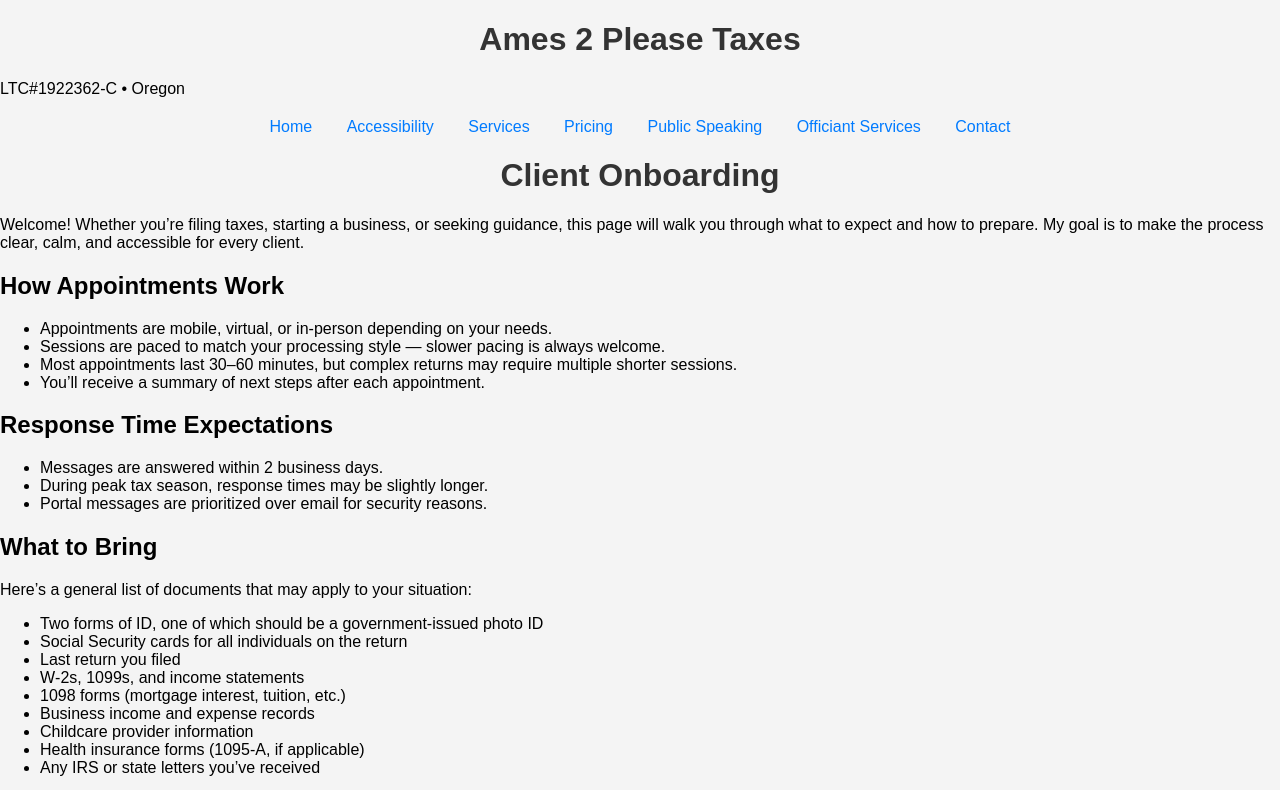
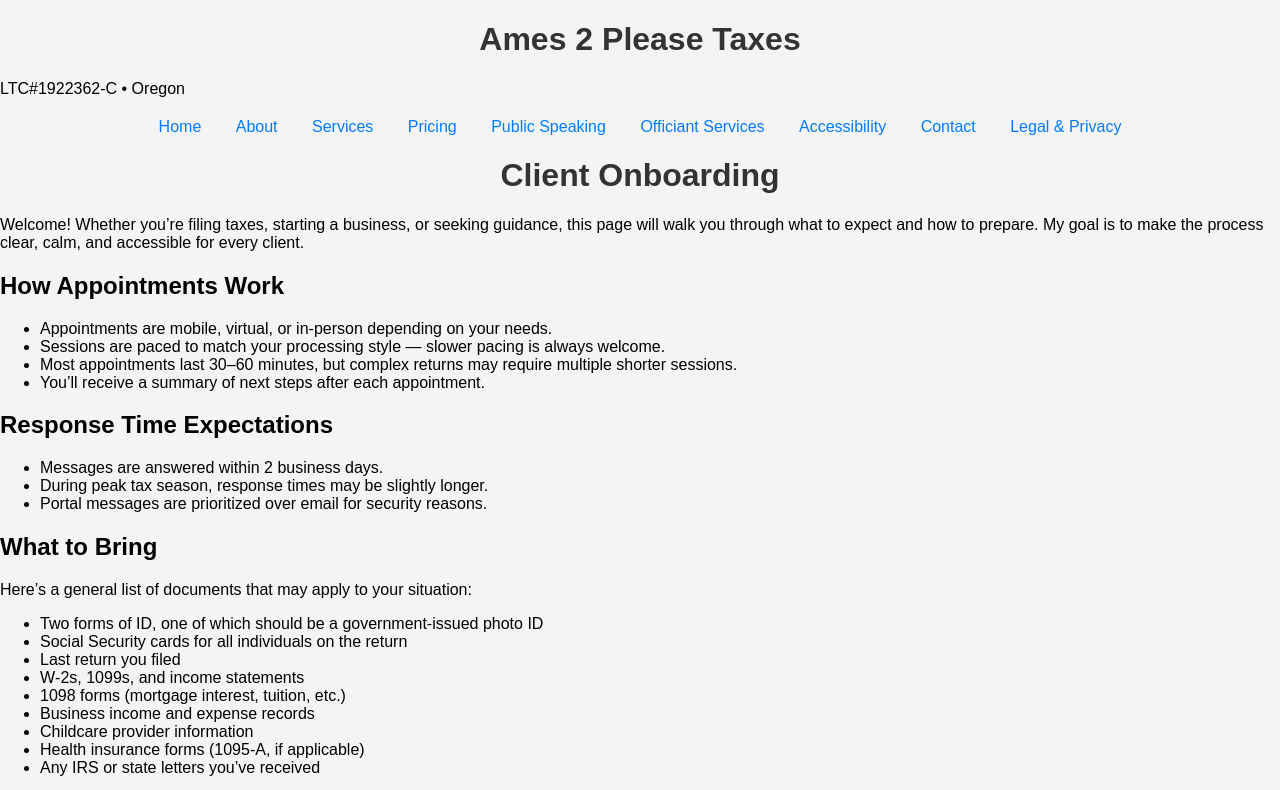
Before and after one commit to A2PTaxes/A2PTaxes.github.io, a plain HTML site: page onboarding.html in a window 1280 px wide. Shown: the top 790 px of the page. Drawn offline with Linux system fonts and the light colour scheme.

Commit message:
Update onboarding.html
updated navigation

```diff
--- a/onboarding.html
+++ b/onboarding.html
@@ -14,13 +14,16 @@
     <p>LTC#1922362-C • Oregon</p>
    <nav>
   <a href="index.html">Home</a>
-      <a href="accessibility.html">Accessibility</a>
+  <a href="about.html">About</a>
   <a href="services.html">Services</a>
   <a href="pricing.html">Pricing</a>
   <a href="speaking.html">Public Speaking</a>
   <a href="officiant.html">Officiant Services</a>
+  <a href="accessibility.html">Accessibility</a>
   <a href="contact.html">Contact</a>
+  <a href="legal.html">Legal & Privacy</a>
 </nav>
+
   </header>
 
   <main>
```
Lines whose indentation alone changed are shown as unchanged.
